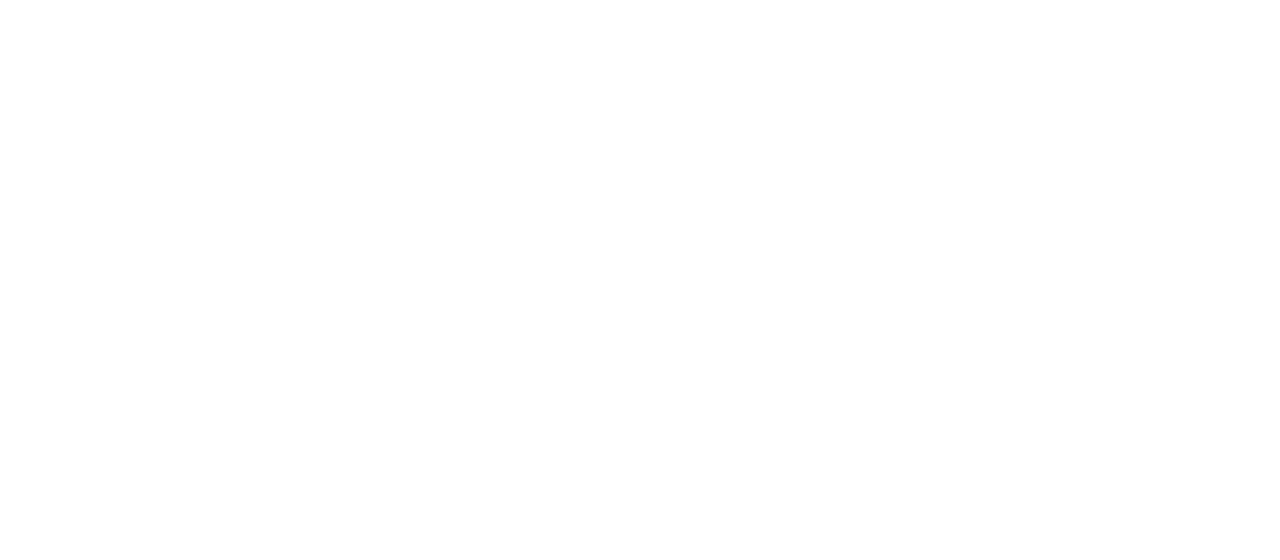
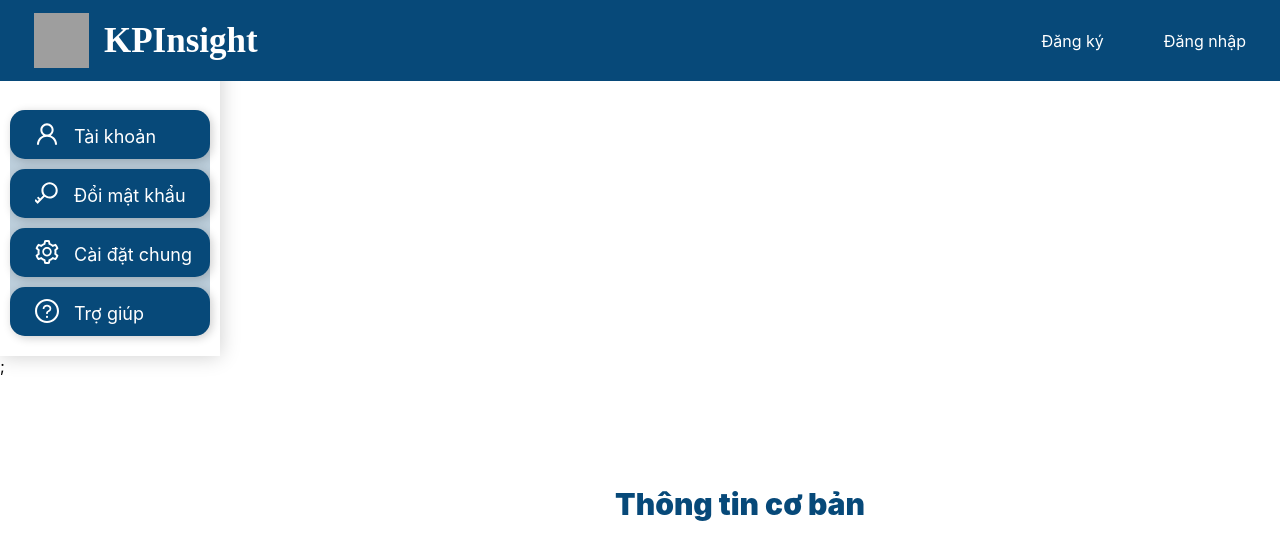
Before and after one commit to Dungntt2003/KPInsight-HI_23, a React (Create React App) app in the folder kpinsight/: page /setting in a window 1280 px wide. Before the commit this address had no page. Shown: the top 560 px of the page. Built offline with nearby package versions, Linux system fonts and the light colour scheme; grey boxes are pictures that could not be loaded.

Commit message:
update setting

```diff
--- a/kpinsight/src/components/navbar/navbar-option/index.css
+++ b/kpinsight/src/components/navbar/navbar-option/index.css
@@ -1,7 +1,7 @@
 /* CSS cho khung menu */
 .navbar-option-container {
   width: 200px;
-  height: 620px;
+  height: 100%;
   box-shadow: 0px 0px 20px rgba(0, 0, 0, 0.2);
   padding: 10px;
   text-align: left;
--- a/kpinsight/src/view/pages/kpi-status/index.css
+++ b/kpinsight/src/view/pages/kpi-status/index.css
@@ -28,7 +28,7 @@
   margin-left: 200px;
   color: #074979;
 }
-.select1 {
+.select-tag {
   margin-left: 81%;
   margin-top: -25px;
 }
@@ -96,7 +96,7 @@
   color: #517fa1;
   width: 100%;
 }
-.select2 {
+.select-level {
   margin-left: 81%;
   margin-top: -30px;
 }
--- a/kpinsight/src/view/pages/kpi-status/index.jsx
+++ b/kpinsight/src/view/pages/kpi-status/index.jsx
@@ -1,5 +1,5 @@
 import React, { useEffect, useRef } from "react";
-import { Select, Divider, Flex, Tag } from "antd";
+import { Select, Tag } from "antd";
 import Chart from "chart.js/auto";
 import "./index.css"; // Import tệp CSS tùy chỉnh
 import NavbarStatus from "../../../components/navbar/navbar-status";
@@ -90,7 +90,7 @@
       <div>
         <NavbarStatus />
         <h1 className="namepage">Trạng thái KPI</h1>
-        <div className="select1">
+        <div className="select-tag">
           <Select
             defaultValue="Tất cả"
             style={{
@@ -150,7 +150,7 @@
         <h1 className="name2">Tổng quan trạng thái KPI</h1>
         <div className="detailKPI">
           <div className="detail-tittle">Chi tiết KPI</div>
-          <div className="select2">
+          <div className="select-level">
             <Select
               defaultValue="Tất cả"
               style={{
--- /dev/null
+++ b/kpinsight/src/view/pages/setting/index.jsx
@@ -0,0 +1,13 @@
+import NavbarOption from "../../../components/navbar/navbar-option";
+import React, { useEffect, useRef } from "react";
+import { Select, Tag } from "antd";
+import "./index.css";
+
+const Setting = () => {
+  return (
+    <div>
+      <NavbarOption />;<div className="namepage">Thông tin cơ bản</div>
+    </div>
+  );
+};
+export default Setting;
--- a/kpinsight/src/view/routes/index.js
+++ b/kpinsight/src/view/routes/index.js
@@ -20,6 +20,7 @@
 import DefineTarget from "../pages/set-kpi/define-target";
 import TurnStandard from "../pages/set-kpi/turn-standard";
 import ActivityForm from "../pages/homepage/activityForm";
+import Setting from "../pages/setting";
 function AllRoutes() {
   return (
     <Routes>
@@ -42,6 +43,10 @@
       <Route
         path="/kpi-status"
         element={<HeaderLayout component={<KpiStatus />} />}
+      />
+      <Route
+        path="/setting"
+        element={<HeaderLayout component={<Setting />} />}
       />
       <Route path="/" element={<MainLayout component={<Homepage />} />} />
       <Route path="/login" element={<MainLayout component={<Login />} />} />
```
Also changed, not shown: kpinsight/src/view/pages/setting/index.css (added).
